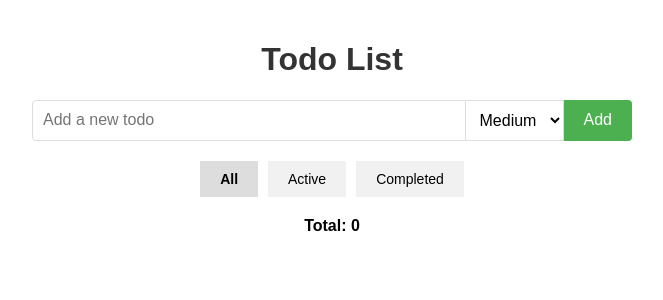
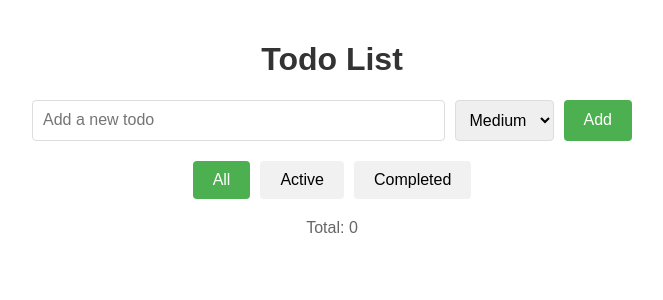
Before and after one commit to vjrossi/tino-todo-list, a React (Create React App) app: page / in a window 1280 px wide. Shown: the top 300 px of the page, without its empty margins (308-971 px from the left). Built offline with nearby package versions, Linux system fonts and the light colour scheme.

Commit message:
moved styles to their own file

```diff
--- a/src/components/Todo.tsx
+++ b/src/components/Todo.tsx
@@ -1,110 +1,22 @@
 import React, { useState } from 'react';
-import styled from 'styled-components';
 import { todoService } from '../services/todoService';
-import { TodoItem } from '../types/todo';
-
-type FilterType = 'all' | 'active' | 'completed';
-type PriorityType = 'low' | 'medium' | 'high';
-
-const TodoContainer = styled.div`
-  max-width: 600px;
-  margin: 0 auto;
-  padding: 20px;
-  font-family: Arial, sans-serif;
-`;
-
-const TodoTitle = styled.h1`
-  text-align: center;
-  color: #333;
-`;
-
-const TodoInputContainer = styled.div`
-  display: flex;
-  margin-bottom: 20px;
-`;
-
-const TodoInput = styled.input`
-  flex-grow: 1;
-  padding: 10px;
-  font-size: 16px;
-  border: 1px solid #ddd;
-  border-radius: 4px 0 0 4px;
-`;
-
-const TodoSelect = styled.select`
-  padding: 10px;
-  font-size: 16px;
-  border: 1px solid #ddd;
-  border-left: none;
-  background-color: white;
-`;
-
-const TodoButton = styled.button`
-  padding: 10px 20px;
-  font-size: 16px;
-  background-color: #4CAF50;
-  color: white;
-  border: none;
-  border-radius: 0 4px 4px 0;
-  cursor: pointer;
-`;
-
-const TodoFilterContainer = styled.div`
-  display: flex;
-  justify-content: center;
-  margin-bottom: 20px;
-`;
-
-const TodoFilterButton = styled.button<{ active: boolean }>`
-  padding: 10px 20px;
-  font-size: 14px;
-  background-color: ${props => props.active ? '#ddd' : '#f1f1f1'};
-  border: none;
-  cursor: pointer;
-  margin: 0 5px;
-  font-weight: ${props => props.active ? 'bold' : 'normal'};
-`;
-
-const TodoList = styled.ul`
-  list-style-type: none;
-  padding: 0;
-`;
-
-const TodoListItem = styled.li`
-  display: flex;
-  align-items: center;
-  padding: 10px;
-  border-bottom: 1px solid #eee;
-`;
-
-const TodoCheckbox = styled.input`
-  margin-right: 10px;
-`;
-
-const TodoText = styled.span<{ completed: boolean; priority: PriorityType }>`
-  flex-grow: 1;
-  margin-right: 10px;
-  text-decoration: ${props => props.completed ? 'line-through' : 'none'};
-  color: ${props => props.completed ? '#888' :
-    props.priority === 'high' ? 'red' :
-    props.priority === 'medium' ? 'orange' : 'green'};
-`;
-
-const TodoDeleteButton = styled.button`
-  padding: 5px 10px;
-  font-size: 14px;
-  background-color: #f44336;
-  color: white;
-  border: none;
-  border-radius: 4px;
-  cursor: pointer;
-`;
-
-const TodoSummary = styled.div`
-  margin-top: 20px;
-  text-align: center;
-  font-weight: bold;
-`;
+import { TodoItem, FilterType, PriorityType } from '../types/todo';
+import {
+  TodoContainer,
+  TodoTitle,
+  TodoInputContainer,
+  TodoInput,
+  TodoSelect,
+  TodoButton,
+  TodoFilterContainer,
+  TodoFilterButton,
+  TodoList,
+  TodoListItem,
+  TodoCheckbox,
+  TodoText,
+  TodoDeleteButton,
+  TodoSummary
+} from './TodoStyles';
 
 const Todo: React.FC = () => {
   const [todos, setTodos] = useState<TodoItem[]>(() => todoService.getTodos());
--- /dev/null
+++ b/src/components/TodoStyles.ts
@@ -0,0 +1,121 @@
+import styled from 'styled-components';
+import { PriorityType } from '../types/todo';
+
+export const TodoContainer = styled.div`
+  max-width: 600px;
+  margin: 0 auto;
+  padding: 20px;
+  font-family: Arial, sans-serif;
+`;
+
+export const TodoTitle = styled.h1`
+  text-align: center;
+  color: #333;
+`;
+
+export const TodoInputContainer = styled.div`
+  display: flex;
+  margin-bottom: 20px;
+`;
+
+export const TodoInput = styled.input`
+  flex-grow: 1;
+  padding: 10px;
+  font-size: 16px;
+  border: 1px solid #ddd;
+  border-radius: 4px;
+`;
+
+export const TodoSelect = styled.select`
+  padding: 10px;
+  font-size: 16px;
+  border: 1px solid #ddd;
+  border-radius: 4px;
+  margin-left: 10px;
+`;
+
+export const TodoButton = styled.button`
+  padding: 10px 20px;
+  font-size: 16px;
+  background-color: #4CAF50;
+  color: white;
+  border: none;
+  border-radius: 4px;
+  cursor: pointer;
+  margin-left: 10px;
+
+  &:hover {
+    background-color: #45a049;
+  }
+`;
+
+export const TodoFilterContainer = styled.div`
+  display: flex;
+  justify-content: center;
+  margin-bottom: 20px;
+`;
+
+export const TodoFilterButton = styled.button<{ active: boolean }>`
+  padding: 10px 20px;
+  font-size: 16px;
+  background-color: ${props => props.active ? '#4CAF50' : '#f1f1f1'};
+  color: ${props => props.active ? 'white' : 'black'};
+  border: none;
+  border-radius: 4px;
+  cursor: pointer;
+  margin: 0 5px;
+
+  &:hover {
+    background-color: ${props => props.active ? '#45a049' : '#ddd'};
+  }
+`;
+
+export const TodoList = styled.ul`
+  list-style-type: none;
+  padding: 0;
+`;
+
+export const TodoListItem = styled.li`
+  display: flex;
+  align-items: center;
+  padding: 10px;
+  border-bottom: 1px solid #ddd;
+
+  &:last-child {
+    border-bottom: none;
+  }
+`;
+
+export const TodoCheckbox = styled.input`
+  margin-right: 10px;
+`;
+
+export const TodoText = styled.span<{ completed: boolean; priority: PriorityType }>`
+  flex-grow: 1;
+  margin-right: 10px;
+  text-decoration: ${props => props.completed ? 'line-through' : 'none'};
+  color: ${props => props.completed ? '#888' :
+    props.priority === 'high' ? 'red' :
+    props.priority === 'medium' ? 'orange' : 'green'};
+`;
+
+export const TodoDeleteButton = styled.button`
+  padding: 5px 10px;
+  font-size: 14px;
+  background-color: #f44336;
+  color: white;
+  border: none;
+  border-radius: 4px;
+  cursor: pointer;
+
+  &:hover {
+    background-color: #d32f2f;
+  }
+`;
+
+export const TodoSummary = styled.div`
+  margin-top: 20px;
+  text-align: center;
+  font-size: 16px;
+  color: #666;
+`;
```
Also changed, not shown: src/types/todo.ts (+6 -2 lines), src/components/Todo.module.css (deleted).
